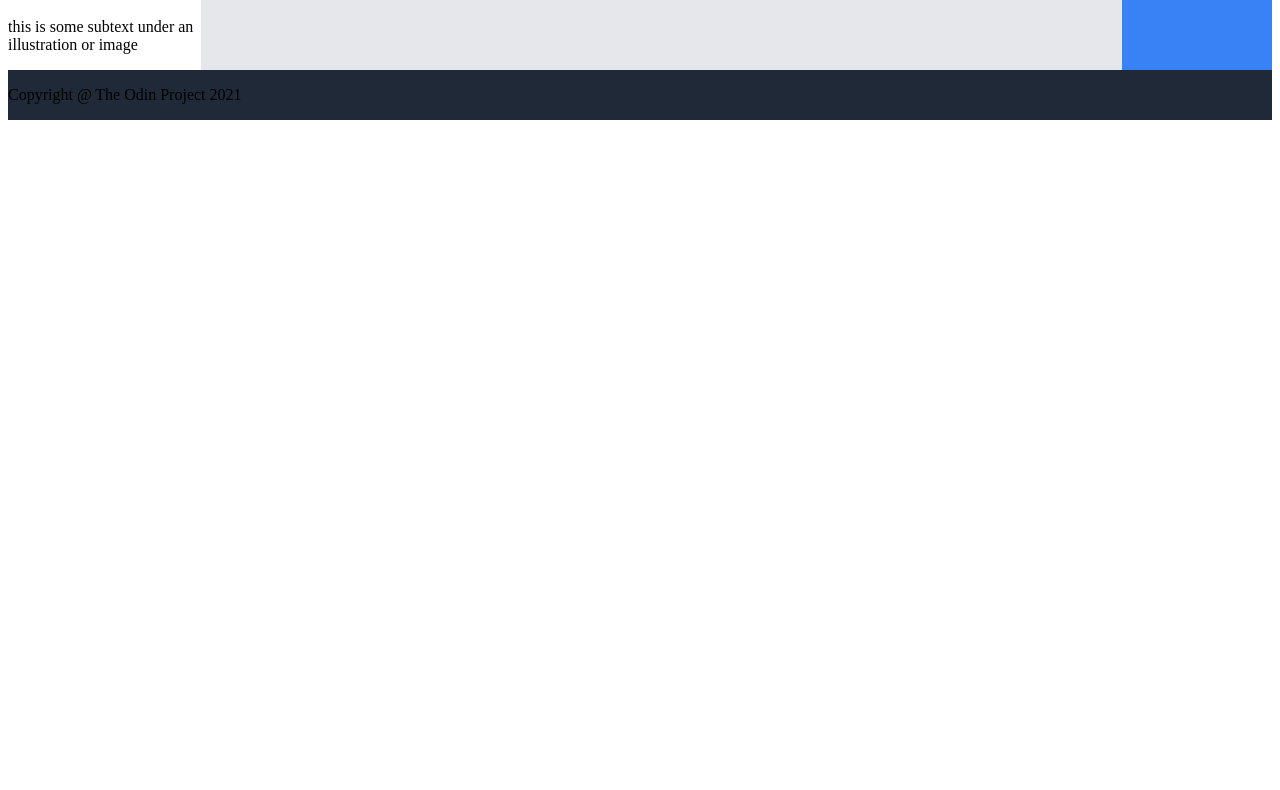
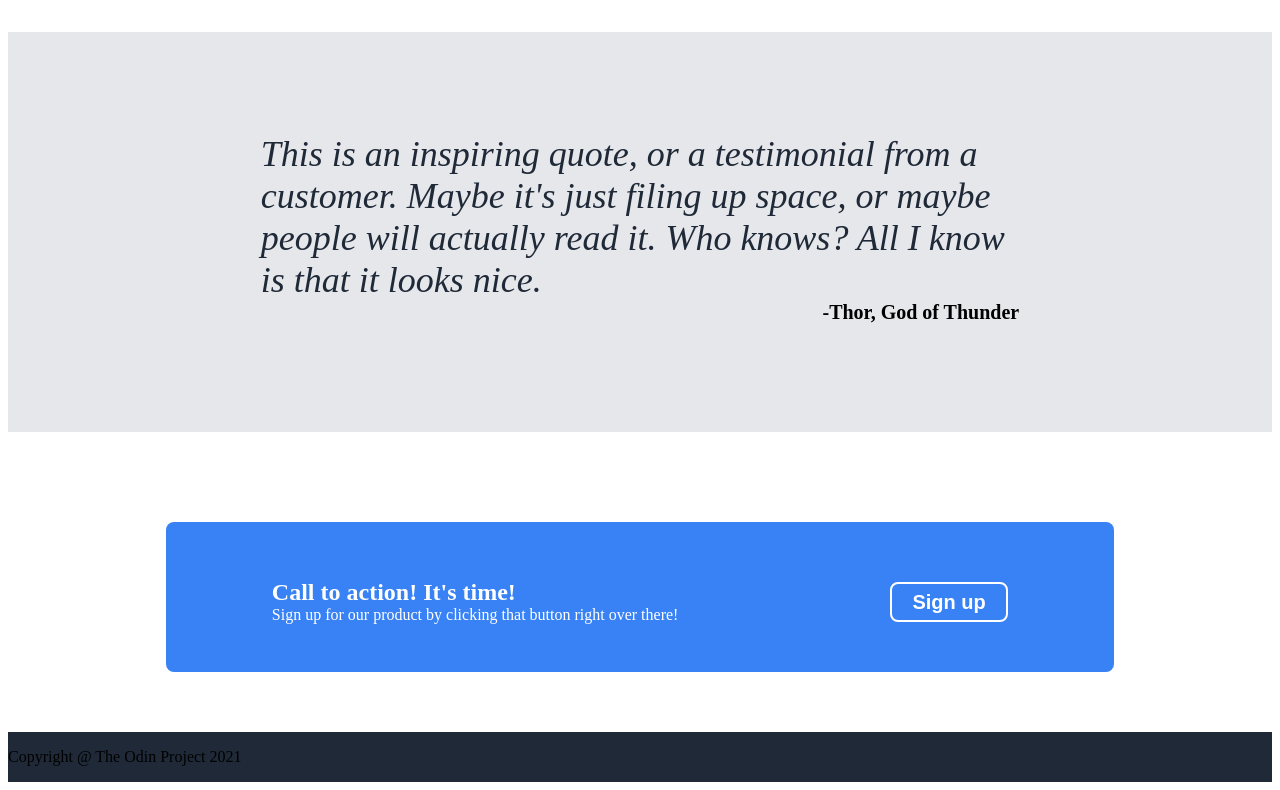
Before and after one commit to VACostin/Landing-Page, a plain HTML site: page index.html in a window 1280 px wide. Shown: the part 1024-1814 px from the top of the page. Before the commit the page ends 1152 px from the top, so only its background shows below. Drawn offline with Linux system fonts and the light colour scheme.

Commit message:
Finished body part

```diff
--- a/style.css
+++ b/style.css
@@ -47,9 +47,17 @@ button,
 
 /* My input */
 
-body {
+/* Mostly header */
+
+body,
+.header,
+.body,
+.footer {
   display: flex;
   flex-direction: column;
+}
+
+body {
   align-items: center;
 }
 
@@ -103,3 +111,79 @@ button {
   line-height: 200px;
   color: white;
 }
+
+/* Body */
+
+.body {
+  align-items: center;
+}
+
+.information-header {
+  text-align: center;
+  margin: 40px;
+}
+
+.information-pictures {
+  display: flex;
+  justify-content: space-between;
+  gap: 40px;
+}
+
+.picture-box {
+  width: 200px;
+  height: 280px;
+  text-align: center;
+}
+
+.image-wrapper {
+  width: 180px;
+  height: 180px;
+  border: 4px solid #3882F6;
+  border-radius: 16px;
+}
+
+.quote-section {
+  height: 400px;
+  margin: 30px 0px 30px;
+}
+
+.quote-text {
+  font-weight: 200;
+  margin: 8% 20% 0%;
+  text-align: left;
+}
+
+.quote-author {
+  margin: 0% 20% 8%;
+  font-weight: 900;
+  font-size: 20px;
+  text-align: right;
+}
+
+.call-to-action {
+  display: flex;
+  justify-content: space-around;
+  align-items: center;
+  width: 75%;
+  height: 150px;
+  margin: 60px 0px 60px;
+  border-radius: 8px;
+}
+
+.call-to-action-text>p {
+  color: white
+}
+
+.call-to-action-text>p:first-child {
+  font-size: 150%;
+  font-weight: 900;
+  margin-bottom: 0;
+}
+
+.call-to-action-text>p:last-child {
+  margin-top: 0;
+}
+
+.call-to-action>button {
+  border: 2px solid white;
+}
```
